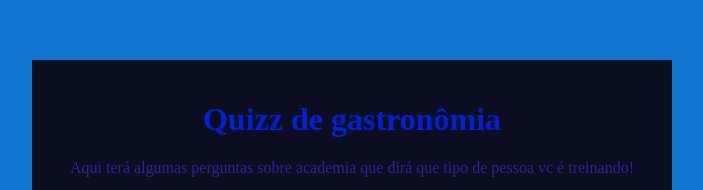
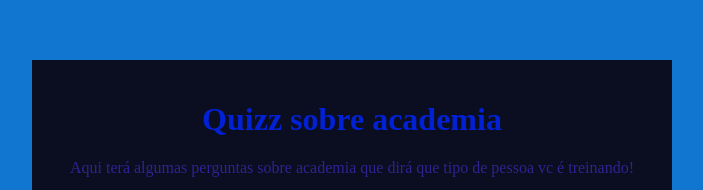
Before and after one commit to Jean3015/quizzjean, a plain HTML site: page index.html in a window 1280 px wide. Shown: the part 187-377 px from the top of the page, without its empty margins (288-991 px from the left). Drawn offline with Linux system fonts and the light colour scheme; files whose address does not match are found by name.

Commit message:
alteracoes do projeto

```diff
--- a/index.html
+++ b/index.html
@@ -4,11 +4,11 @@
     <meta charset="UTF-8">
     <meta name="viewport" content="width=device-width, initial-scale=1.0">
     <link rel="stylesheet" href="style.css">
-    <title>Quizz de gastronômia</title>
+    <title>Quizz sobre academia</title>
 </head>
 <body>
     <div class="caixa-principal">
-        <h1>Quizz de gastronômia</h1>
+        <h1>Quizz sobre academia</h1>
         <div class="tela-inicial">
             <p>Aqui terá algumas perguntas sobre academia que dirá que tipo de pessoa vc é treinando!
 
```
